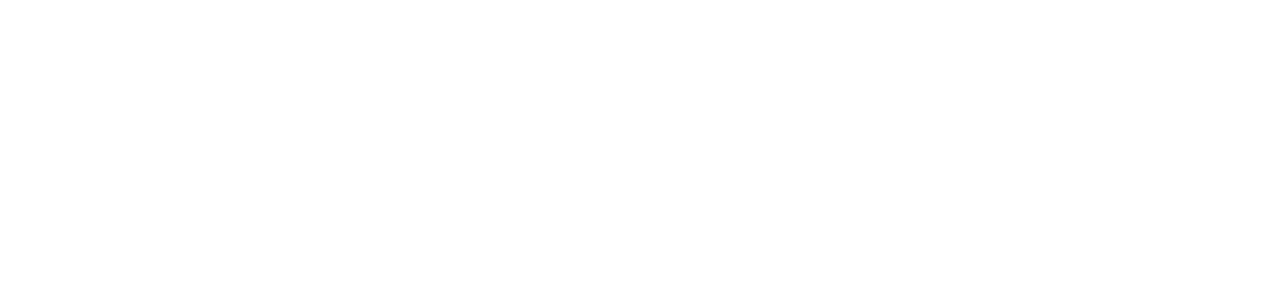
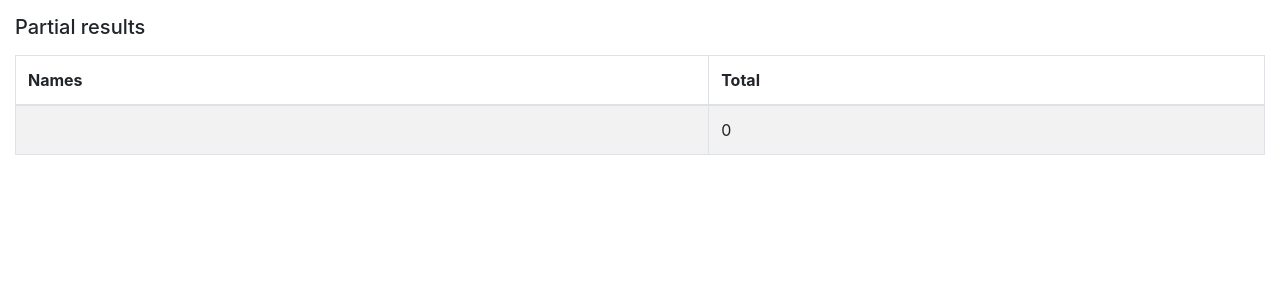
Before and after one commit to diegovargasg/stopGame, a React (Create React App) app in the folder client/: page /results in a window 1280 px wide. Shown: the top 300 px of the page. Built offline with nearby package versions, Linux system fonts and the light colour scheme.

Commit message:
results implementation added

```diff
--- a/client/src/App.js
+++ b/client/src/App.js
@@ -3,7 +3,7 @@ import Home from "./scenes/Home/";
 import Game from "./scenes/Game/";
 import Waiting from "./scenes/Waiting/";
 import Moderation from "./scenes/Moderation/";
-import Result from "./scenes/Result/";
+import Results from "./scenes/Results/";
 import { BrowserRouter as Router, Switch, Route } from "react-router-dom";
 import { createBrowserHistory } from "history";
 import Container from "react-bootstrap/Container";
@@ -28,7 +28,7 @@ function App() {
                     <Route path="/" exact component={Home} />
                     <Route path="/waiting" component={Waiting} />
                     <Route path="/moderation" component={Moderation} />
-                    <Route path="/result" component={Result} />
+                    <Route path="/results" component={Results} />
                     <Route path="/game" component={Game} />
                   </Switch>
                 </Router>
--- a/client/src/GameContext.js
+++ b/client/src/GameContext.js
@@ -8,6 +8,7 @@ export const GameProvider = (props) => {
     categories: [],
     rounds: 0,
     letters: [],
+    //letters: ["L", "V"],
     scores: {},
     currentRound: 0,
   };
--- a/client/src/LocalPlayerContext.js
+++ b/client/src/LocalPlayerContext.js
@@ -8,8 +8,18 @@ export const LocalPlayerProvider = (props) => {
     gameId: "",
     name: "",
     ready: "",
-    points: 0,
+    points: {},
   };
+  /* const localPlayerDefault = {
+    id: "1234567",
+    gameId: "131",
+    name: "Diego",
+    ready: true,
+    points: {
+      L: { Colors: 1, Brands: 1, Animals: 0 },
+      V: { Colors: 0, Brands: 1, Animals: 0 },
+    },
+  }; */
   const [localPlayer, setLocalPlayer] = useState(localPlayerDefault);
 
   return (
--- a/client/src/RemotePlayersContext.js
+++ b/client/src/RemotePlayersContext.js
@@ -3,7 +3,30 @@ import React, { useState, createContext } from "react";
 export const RemotePlayersContext = createContext();
 
 export const RemotePlayersProvider = (props) => {
-  const [remotePlayers, setRemotePlayers] = useState({});
+  /* const defaultRemote = [
+    {
+      id: "1234562",
+      gameId: "131",
+      name: "Camilo",
+      ready: true,
+      points: {
+        L: { Colors: 1, Brands: 1, Animals: 0 },
+        V: { Colors: 0, Brands: 1, Animals: 0 },
+      },
+    },
+    {
+      id: "1234568",
+      gameId: "131",
+      name: "Vargas",
+      ready: true,
+      points: {
+        L: { Colors: 1, Brands: 0, Animals: 0 },
+        V: { Colors: 0, Brands: 0, Animals: 0 },
+      },
+    },
+  ];
+  const [remotePlayers, setRemotePlayers] = useState(defaultRemote); */
+  const [remotePlayers, setRemotePlayers] = useState([]);
 
   return (
     <RemotePlayersContext.Provider value={[remotePlayers, setRemotePlayers]}>
--- a/client/src/scenes/Moderation/index.js
+++ b/client/src/scenes/Moderation/index.js
@@ -1,5 +1,5 @@
 import _ from "lodash";
-import React, { useState, useEffect, useContext } from "react";
+import React, { useState, useEffect, useContext, PureComponent } from "react";
 import { Redirect } from "react-router-dom";
 import { SocketContext } from "../../SocketContext";
 import Table from "react-bootstrap/Table";
@@ -10,13 +10,12 @@ import Card from "react-bootstrap/Card";
 import Badge from "react-bootstrap/Badge";
 import ProgressBar from "../../components/ProgressBar";
 import { GameContext } from "../../GameContext";
+import { RemotePlayersContext } from "../../RemotePlayersContext";
 import { LocalPlayerContext } from "../../LocalPlayerContext";
-import { RemotePlayersContext } from "../../RemotePlayersContext";
 
 function Moderation(props) {
   const [game, setGame] = useContext(GameContext);
   const [socket, setSocket] = useContext(SocketContext);
-  const [remotePlayers, setRemotePlayers] = useContext(RemotePlayersContext);
   const [localPlayer, setLocalPlayer] = useContext(LocalPlayerContext);
   const [letter, setLetter] = useState();
   const [redirect, setRedirect] = useState(false);
@@ -90,25 +89,19 @@ function Moderation(props) {
     }
   };
 
-  const handleApprove = (id, category, vote) => {
+  const handleVote = (id, category, vote) => {
     if (socket === null) {
       return;
     }
 
     setWordVotes((wordVotes) => {
       const newVote = _.cloneDeep(wordVotes);
-      _.set(newVote, `${id}-${category}.${localPlayer.id}`, vote);
+      _.set(newVote, `${id}.${category}.${localPlayer.id}`, vote);
       return newVote;
     });
 
-    if (id === localPlayer.id) {
-      setLocalPlayer((localPlayer) => {
-        return { ...localPlayer, points: 100 };
-      });
-    }
-
     socket.emit("userVotes", {
-      key: `${id}-${category}`,
+      key: `${id}.${category}`,
       voter: localPlayer.id,
       vote: vote,
     });
@@ -136,7 +129,7 @@ function Moderation(props) {
                     category={category}
                     gameData={gameData}
                     updateCat={updateCat}
-                    handleApprove={handleApprove}
+                    handleVote={handleVote}
                     isActive={isActive}
                     letter={letter}
                     wordVotes={wordVotes}
@@ -150,7 +143,7 @@ function Moderation(props) {
       {redirect && (
         <Redirect
           to={{
-            pathname: "/game",
+            pathname: "/results",
             push: true,
             state: {},
           }}
@@ -164,6 +157,7 @@ export function Category(props) {
   const tableStyle = { margin: "1rem 0" };
   const [allWords, setAllWords] = useState([]);
   const [localPlayer, setLocalPlayer] = useContext(LocalPlayerContext);
+  const [remotePlayers, setRemotePlayers] = useContext(RemotePlayersContext);
 
   //@TODO: Fix this unique detection, is very ugly
   const isUnique = (word) => {
@@ -211,7 +205,7 @@ export function Category(props) {
         {_.map(props.gameData, (value) => {
           const votesByPlayerCat = _.get(
             props.wordVotes,
-            `${value.playerId}-${props.category}`,
+            `${value.playerId}.${props.category}`,
             {}
           );
           const word = _.get(value, `words.${props.category}`, "");
@@ -226,7 +220,8 @@ export function Category(props) {
             }
           });
           const points = yes > no ? (isUnique ? 1 : 0.5) : 0;
-          const enableVote = value.playerId === localPlayer.id ? false : true;
+          //const enableVote = value.playerId === localPlayer.id ? false : true;
+          const enableVote = true;
 
           return (
             <Player
@@ -241,7 +236,7 @@ export function Category(props) {
               yes={yes}
               no={no}
               points={points}
-              handleApprove={props.handleApprove}
+              handleVote={props.handleVote}
               enableVote={enableVote}
             />
           );
@@ -253,13 +248,52 @@ export function Category(props) {
 
 export function Player(props) {
   const [approved, setApproved] = useState();
+  const [localPlayer, setLocalPlayer] = useContext(LocalPlayerContext);
+  const [remotePlayers, setRemotePlayers] = useContext(RemotePlayersContext);
 
-  const isValid = _.startsWith(props.word, props.letter);
+  //const isValid = _.startsWith(props.word, props.letter);
+  const isValid = true;
 
-  const handleApprove = (vote) => {
+  const handleVote = (vote) => {
     setApproved(vote);
-    props.handleApprove(props.id, props.category, vote);
+    props.handleVote(props.id, props.category, vote);
   };
+
+  useEffect(() => {
+    console.log("points updated LocalPlayer", localPlayer);
+  }, [localPlayer]);
+
+  useEffect(() => {
+    console.log("points updated remotePlayers", remotePlayers);
+  }, [remotePlayers]);
+
+  useEffect(() => {
+    if (props.id === localPlayer.id) {
+      setLocalPlayer((setLocalPlayer) => {
+        //const newPoints = setLocalPlayer.points + props.points;
+        const newLocalPlayer = _.cloneDeep(localPlayer);
+        _.set(
+          newLocalPlayer,
+          `points.${props.letter}.${props.category}`,
+          props.points
+        );
+        return newLocalPlayer;
+      });
+    } else {
+      setRemotePlayers((remotePlayers) => {
+        const newRemotePlayers = _.cloneDeep(remotePlayers);
+        const newPlayerIndex = _.findIndex(newRemotePlayers, (player) => {
+          return player.id === props.id;
+        });
+        _.set(
+          newRemotePlayers,
+          `points.${newPlayerIndex}.${props.letter}.${props.category}`,
+          props.points
+        );
+        return newRemotePlayers;
+      });
+    }
+  }, [props.points]);
 
   return (
     <tr>
@@ -286,7 +320,7 @@ export function Player(props) {
             type="radio"
             value={approved}
             name={`${props.id}-${props.category}`}
-            onChange={handleApprove}
+            onChange={handleVote}
           >
             <ToggleButton
               variant={approved === 1 ? "primary" : "secondary"}
--- a/client/src/scenes/Result/index.js
+++ /dev/null
@@ -1,11 +0,0 @@
-import React, { useState, useEffect } from "react";
-
-function Result() {
-  const [key, setKey] = useState("home");
-
-  useEffect(() => {}, []);
-
-  return <React.Fragment>Result</React.Fragment>;
-}
-
-export default Result;
--- /dev/null
+++ b/client/src/scenes/Results/index.js
@@ -0,0 +1,102 @@
+import _ from "lodash";
+import React, { useState, useEffect, useContext } from "react";
+import { GameContext } from "../../GameContext";
+import { LocalPlayerContext } from "../../LocalPlayerContext";
+import { RemotePlayersContext } from "../../RemotePlayersContext";
+import Table from "react-bootstrap/Table";
+
+function Results(props) {
+  const [game, setGame] = useContext(GameContext);
+  const [remotePlayers, setRemotePlayers] = useContext(RemotePlayersContext);
+  const [localPlayer, setLocalPlayer] = useContext(LocalPlayerContext);
+  const [totalPointsByPlayer, setTotalPointsByPlayer] = useState([]);
+  const tableStyle = { margin: "1rem 0" };
+
+  const getLetterPoints = (letter, points) => {
+    let letterPoints = 0;
+    _.map(_.get(points, letter, {}), (categoryPoints) => {
+      letterPoints += categoryPoints;
+    });
+    return { [letter]: letterPoints };
+  };
+
+  const getTotalPoints = (points) => {
+    let totalPoints = 0;
+    let singleLetterPoints = {};
+    _.map(game.letters, (letter, key) => {
+      if (key < game.currentRound) {
+        const letterPoints = getLetterPoints(letter, points);
+        totalPoints += letterPoints[letter];
+        singleLetterPoints[letter] = letterPoints[letter];
+      }
+    });
+    return { totalPoints: totalPoints, ...singleLetterPoints };
+  };
+
+  useEffect(() => {
+    console.log(totalPointsByPlayer);
+  }, [totalPointsByPlayer]);
+
+  useEffect(() => {
+    const localPlayerPoints = [
+      {
+        id: localPlayer.id,
+        name: localPlayer.name,
+        ...getTotalPoints(localPlayer.points),
+      },
+    ];
+
+    const remotePlayerPoints = [];
+    _.map(remotePlayers, (player) => {
+      remotePlayerPoints.push({
+        id: player.id,
+        name: player.name,
+        ...getTotalPoints(player.points),
+      });
+    });
+
+    const finalAllPoints = _.orderBy(
+      _.concat(localPlayerPoints, remotePlayerPoints),
+      "totalPoints",
+      "desc"
+    );
+
+    setTotalPointsByPlayer(finalAllPoints);
+  }, []);
+
+  return (
+    <React.Fragment>
+      <h5>Partial results</h5>
+      <Table striped bordered style={tableStyle}>
+        <thead>
+          <tr>
+            <th>Names</th>
+            {_.map(game.letters, (letter, key) => {
+              if (key < game.currentRound) {
+                return <th key={letter}>{letter}</th>;
+              }
+            })}
+            <th>Total</th>
+          </tr>
+        </thead>
+        <tbody>
+          {_.map(totalPointsByPlayer, (player) => {
+            return (
+              <tr key={player.name}>
+                <td>{player.name}</td>
+                {_.map(game.letters, (letter, key) => {
+                  if (key < game.currentRound) {
+                    return <td key={letter}>{player[letter]}</td>;
+                  }
+                })}
+                <td>{player.totalPoints}</td>
+              </tr>
+            );
+          })}
+        </tbody>
+      </Table>
+    </React.Fragment>
+  );
+}
+
+export default Results;
```
Also changed, not shown: 1 other file (tests, documents, lock files or other folders).
